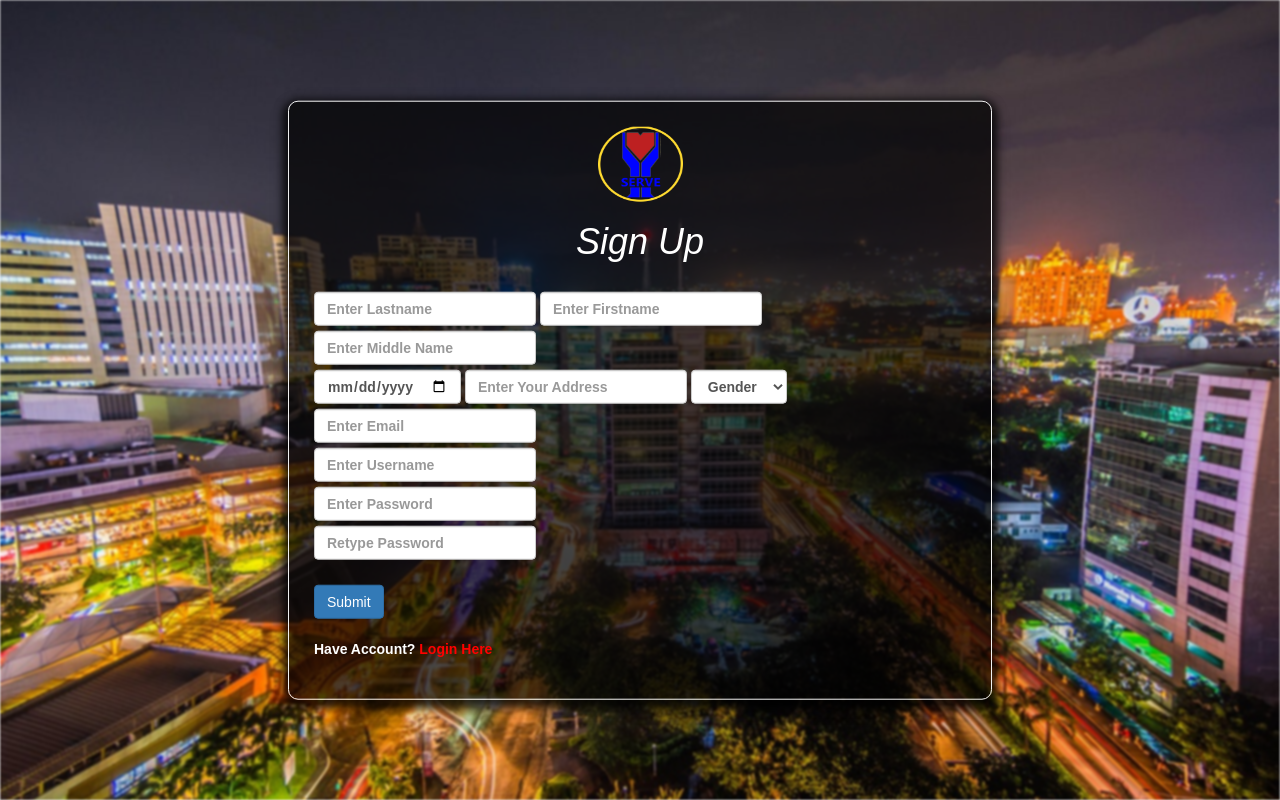
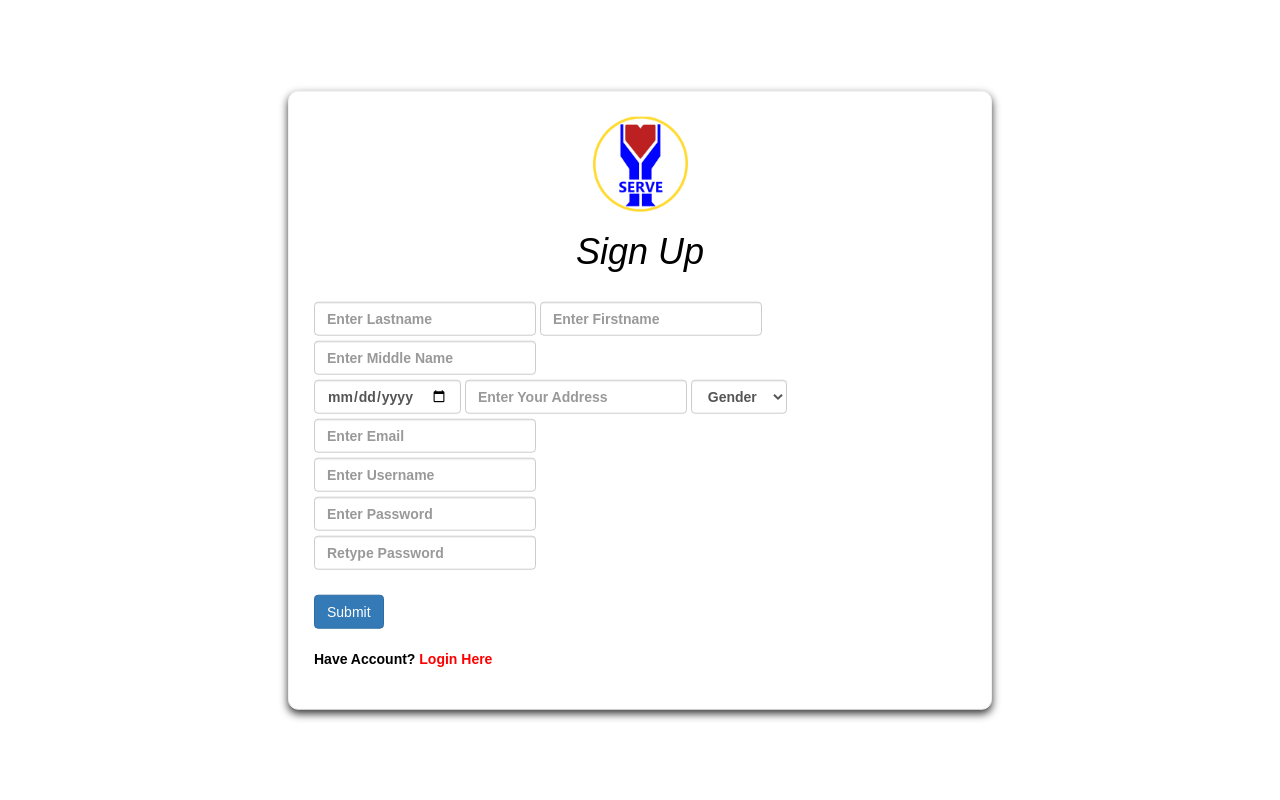
Before and after one commit to blackbyte5/TeamA, a PHP site: page /register.php in a window 1280 px wide. Run offline with PHP 8.4, Linux system fonts and the light colour scheme; data that the repository does not hold is empty.

Commit message:
Add files via upload

```diff
--- a/register.php
+++ b/register.php
@@ -36,28 +36,10 @@
       box-sizing: border-box;
     }
 
-    .bg-image {
-      /* The image used */
-      background-image: url("others/cebu.jpg");
-
-      /* Add the blur effect */
-      filter: blur(5px);
-      -webkit-filter: blur(1px);
-
-      /* Full height */
-      height: 100%;
-
-      /* Center and scale the image nicely */
-      background-position: center;
-      background-repeat: no-repeat;
-      background-size: cover;
-    }
-
     /* Position text in the middle of the page/image */
     .bg-text {
-      background-color: rgb(0,0,0); /* Fallback color */
-      background-color: rgba(0,0,0, 0.7); /* Black w/opacity/see-through */
-      color: white;
+      background-color: white; /* Black w/opacity/see-through */
+      color: Black;
       font-weight: bold;
       border-radius: 10px 10px 10px 10px;
       border: 1px solid #f1f1f1;
@@ -68,7 +50,7 @@
       z-index: 2;
       width: 55%;
       padding: 25px;
-      box-shadow: 0 4px 9px 5px rgba(0, 0, 0, 0.8), 0 6px 20px 0 rgba(2, 0, 0, 0.19);
+      box-shadow: 0 4px 9px 0 rgba(0, 0, 0, 0.8);
     }
 
     input{
@@ -82,7 +64,7 @@
     <form method="POST" action="<?php htmlspecialchars($_SERVER['PHP_SELF']); ?>">
       <div class="bg-text">
         <center>
-        <img src="others/dsws.png" height="75" width="85">
+        <img src="others/dsws.png" height="95" width="95">
         <h1><i>Sign Up</i></h1>
         </center>
       <div class="error">
```
Also changed, not shown: index.php (+3 -19 lines).
